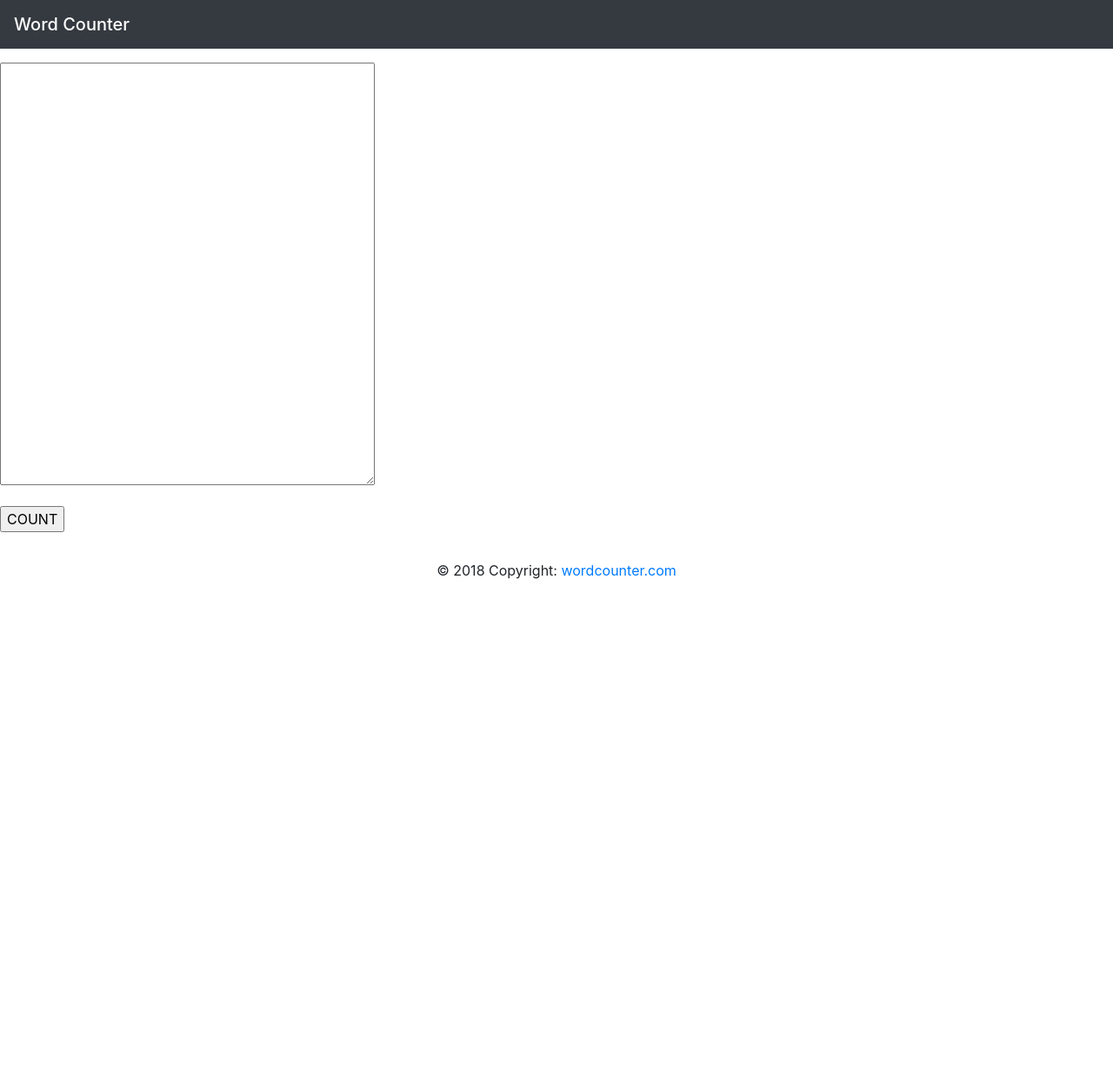
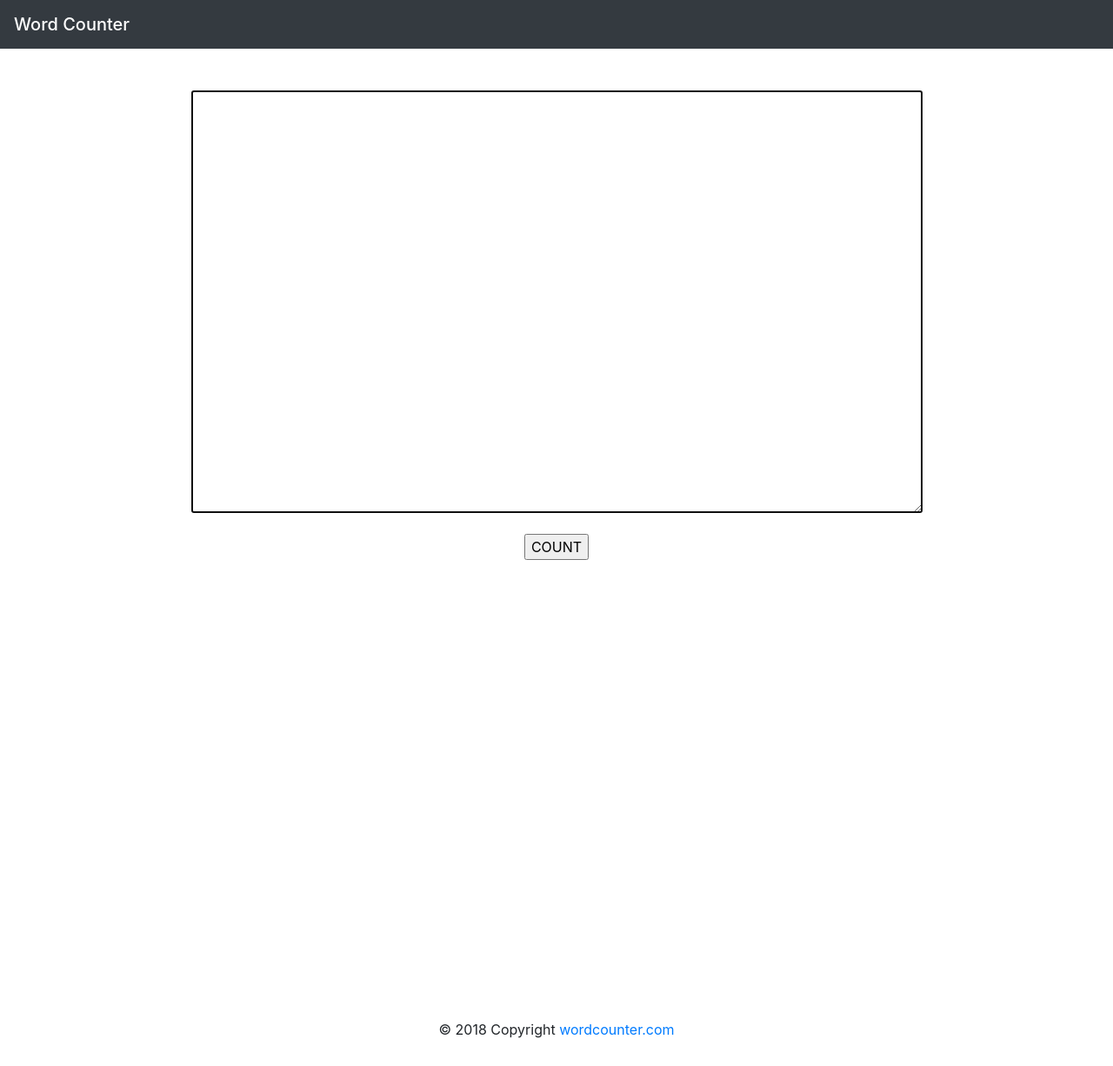
Before and after one commit to amithitlab/Word-Counter, a Django app: page / in a window 1280 px wide. Shown: the whole page at 87% size. Before the commit the page ends 666 px from the top, so only its background shows below. Run offline with Django 3.2, Linux system fonts and the light colour scheme; some libraries are stand-ins or nearby versions.

Commit message:
chanegd footer

```diff
--- a/wordcounter/templates/base.html
+++ b/wordcounter/templates/base.html
@@ -1,21 +1,19 @@
 <head><link rel="stylesheet" href="https://stackpath.bootstrapcdn.com/bootstrap/4.3.1/css/bootstrap.min.css" integrity="sha384-ggOyR0iXCbMQv3Xipma34MD+dH/1fQ784/j6cY/iJTQUOhcWr7x9JvoRxT2MZw1T" crossorigin="anonymous">
+</head>
 
-</head>
 <nav class="navbar navbar-dark bg-dark ">
-  <span class="navbar-brand mb-0 h1 "> Word Counter</span>
+ <a href= {% url 'home' %}>  <span class="navbar-brand mb-0 h1 "> Word Counter</span></a>
 </nav>
 
 <body>
 {%  block body     %}
-
-
-
 {% endblock %}
-
 </body>
 
+<div  style ="width: 100%; height:70px; margin-top: 40%;">
 <footer class="page-footer font-small blue">
-  <div class="footer-copyright text-center py-3">© 2018 Copyright:
+  <div class="footer-copyright text-center py-3">© 2018 Copyright
     <a href= {% url 'home' %}> wordcounter.com</a>
   </div>
 </footer>
+</div>
--- a/wordcounter/templates/home.html
+++ b/wordcounter/templates/home.html
@@ -2,20 +2,18 @@
 
 {% block body %}
 
-<p></p>
-
+<br>
+<br>
+<div align='center'>
 <form action= {% url 'secondpage1'  %} >
 
-<textarea  rows=20 cols=40 name='words1'></textarea>
+          <textarea  autofocus rows=20 cols=80 name='words1'></textarea>
 
 <br/>
 <br/>
 
 <input type="submit"  value="COUNT" />
 
-
 </form>
-
-
-
+</div>
 {% endblock %}
```
